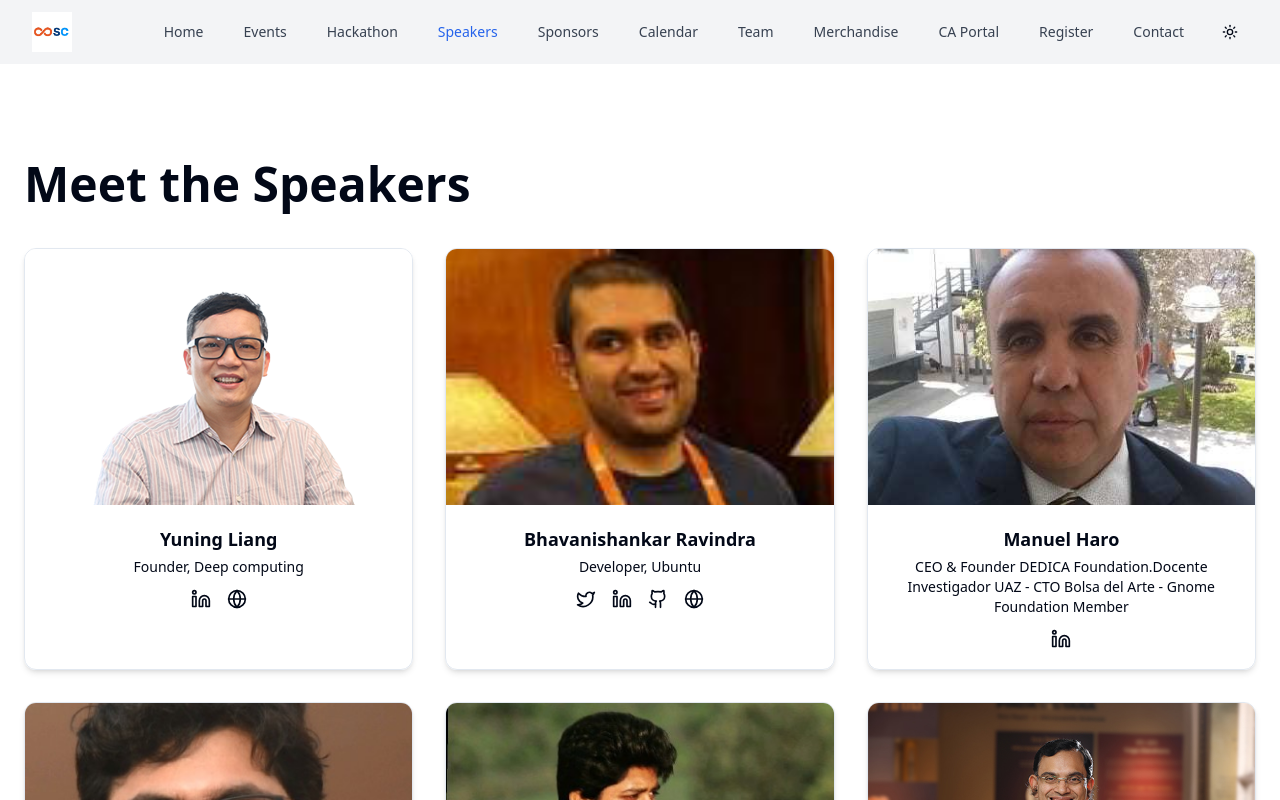
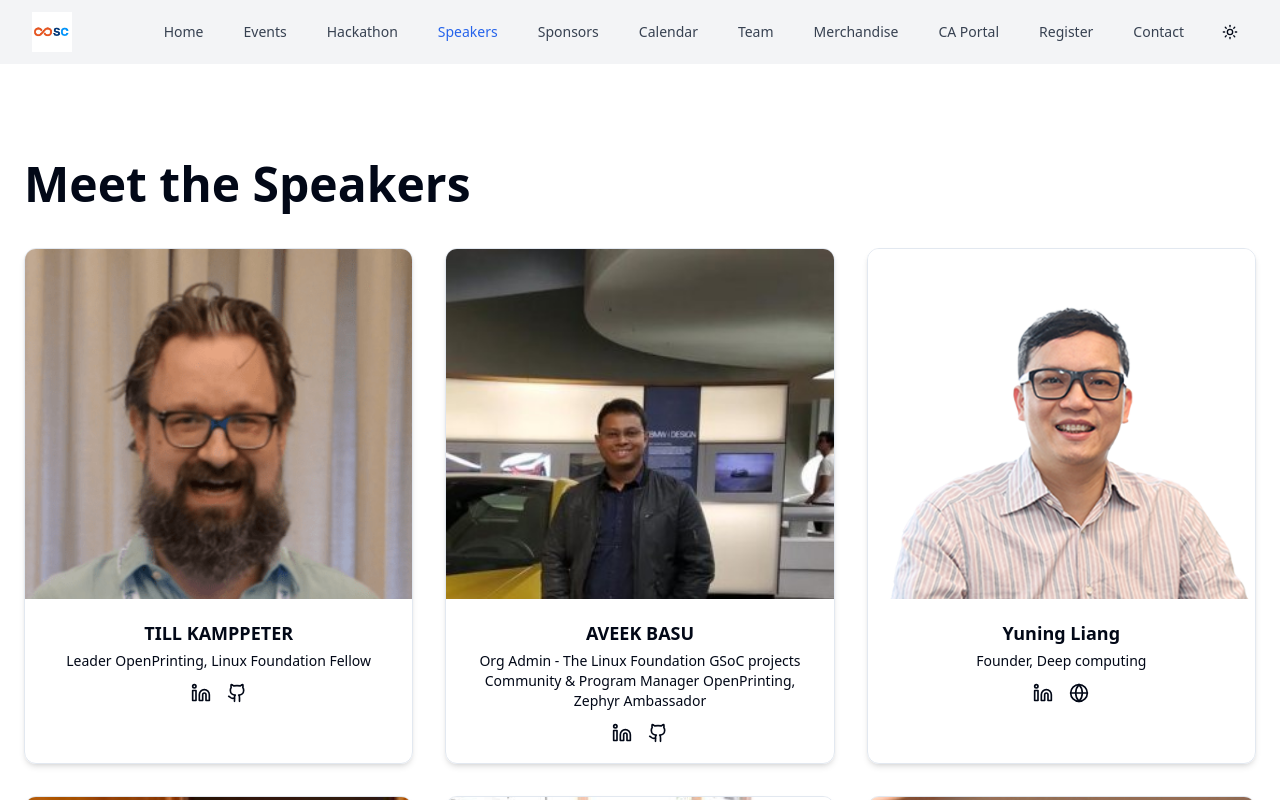
Before and after one commit to Sanskary2303/OOSC3.0-UbuCon-India, a Next.js app: page /speakers in a window 1280 px wide. Shown: the top 800 px of the page. Built offline with nearby package versions, Linux system fonts and the light colour scheme.

Commit message:
aveek basu and till

```diff
--- a/src/app/speakers/speakerData.ts
+++ b/src/app/speakers/speakerData.ts
@@ -1,3 +1,5 @@
+import avbs from "./images/rAveek.jpeg";
+import till from "./images/rTill.png";
 import Till from "./images/Yuning_Liang.png";
 import bhra from "./images/Bhavanishankar.png";
 import maha from "./images/Manuel Haro.jpg";
@@ -14,6 +16,32 @@ import alpe from "./images/Alexender.jpeg";
 import olvo from "./images/Oliver Volckers.jpg";
 
 export const speakers = [
+  {
+    id: "till",
+    name: "TILL KAMPPETER",
+    title: "Leader OpenPrinting, Linux Foundation Fellow",
+    organization: "",
+    imageSrc: till,
+    social: {
+      linkedin: "https://www.linkedin.com/in/kamppetertill/?originalSubdomain=at",
+      github: "https://github.com/tillkamppeter",
+      website: "",
+    },
+    featured: true,
+    track: "oosc",
+  },{
+    id: "avbs",
+    name: "AVEEK BASU",
+    title: "Org Admin - The Linux Foundation GSoC projects Community & Program Manager OpenPrinting, Zephyr Ambassador",
+    organization: "",
+    imageSrc: avbs,
+    social: {
+      linkedin: "https://www.linkedin.com/in/basuaveek/",
+      github: "https://github.com/AveekBasu",
+    },
+    featured: true,
+    track: "oosc",
+  },
   {
     id: "yuli",
     name: "Yuning Liang",
@@ -96,10 +124,10 @@ export const speakers = [
     organization: "IIT Kharagpur",
     imageSrc: such,
     social: {
-      twitter: "https://x.com/TKamppeter",
+      twitter: "",
       linkedin:
         "https://www.linkedin.com/in/suman-chakraborty-415ab3236?lipi=urn%3Ali%3Apage%3Ad_flagship3_profile_view_base_contact_details%3BTNHBXSPFQvatvRWI5fk2cQ%3D%3D",
-      github: "https://github.com/tillkamppeter",
+      github: "",
       website: "https://sites.google.com/site/sumanchakrabortymicrofluidics/",
     },
     featured: true,
@@ -112,7 +140,7 @@ export const speakers = [
     organization: "IIT Bombay",
     imageSrc: suka,
     social: {
-      twitter: "https://x.com/TKamppeter",
+      twitter: "",
       linkedin: "https://www.linkedin.com/in/kamppetertill/",
       github: "https://github.com/tillkamppeter",
       website: "",
--- a/src/components/speakers/SpeakerCard.tsx
+++ b/src/components/speakers/SpeakerCard.tsx
@@ -43,7 +43,7 @@ export default function SpeakerCard({
         <Image
           src={imageSrc}
           alt={name}
-          className="w-full h-64 object-cover"
+          className="w-full h-[350px] object-cover object-top"
         />
       </div>
 
```
Also changed, not shown: public/img/hero-section_1.png (deleted), src/app/speakers/images/Aveek Basu.jpeg (added).
